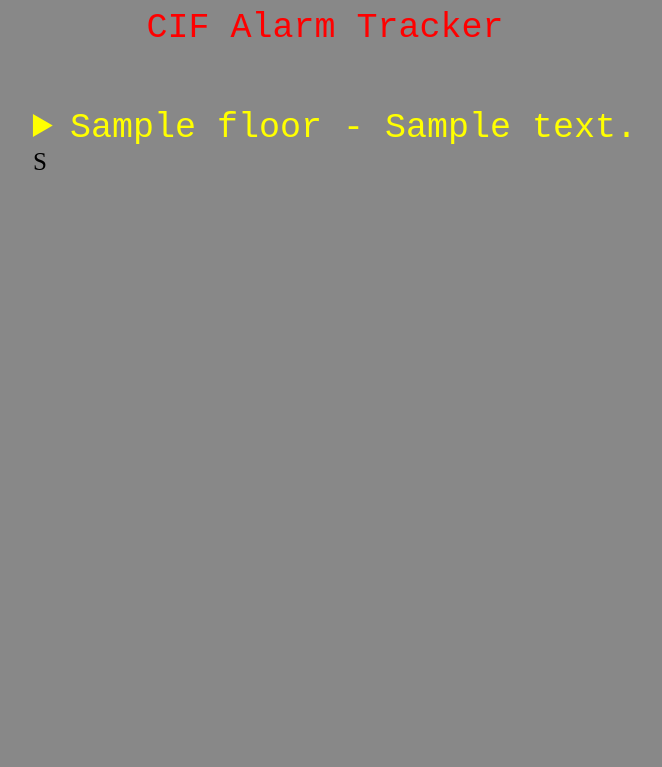
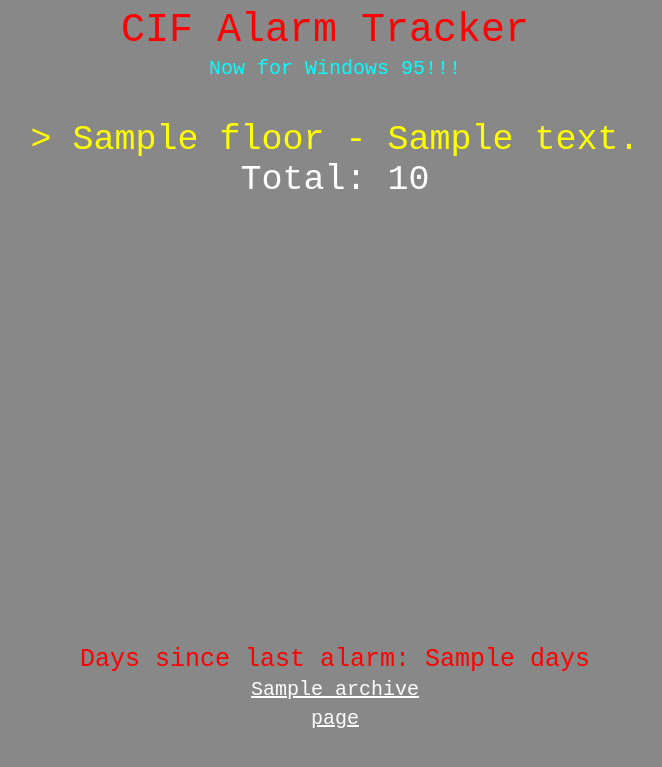
Before and after one commit to CIF-Rochester/Fire-Alarm-Monitor, a Flask app: template templates/fire.html in a window 1280 px wide. Shown: the top 767 px of the page, without its empty margins (305-967 px from the left). Run offline with Flask 3, Linux system fonts and the light colour scheme; the template is opened without the code that fills it: most values are stand-ins (such as "Sample title", 1, 10 or a date in 2020).

Commit message:
latest updates

```diff
--- a/main.py
+++ b/main.py
@@ -2,6 +2,7 @@ import argparse
 import logging
 import os
 from dataclasses import dataclass
+import datetime
 
 from flask import Flask, request, redirect, url_for, render_template
 app = Flask(__name__)
@@ -12,7 +13,13 @@ BACKGROUND_COLOR="#0f0f0f"
 class Floor_Data:
     name: str
     summary: int
-    data: list[str]
+    alarms_str: str
+    arrow: str
+
+@dataclass
+class Archive_Page:
+    name: str
+    url: str
 
 def makeLogger(logFile):
     formatter = logging.Formatter(fmt='[%(asctime)s] %(levelname)-8s %(message)s',
@@ -24,28 +31,73 @@ def makeLogger(logFile):
     logger.addHandler(fh)
     return logger
 
-def set_data(data:list[Floor_Data], file: str):
+def get_archive_pages():
+    archive = []
+    for filename in os.listdir('archive'):
+        archive.append(Archive_Page(name=filename, url=url_for('archive_alarms', filename=filename)))
+    return archive
+
+def set_data(data:list, file: str):
     with open(file,'r') as f:
         content = f.read()
+    now = datetime.datetime.now()
+    days = 100000
+    total = 0
     for line in content.split("\n"):
+        if line == '':
+           continue
         line_split = line.split(",")
         floor: int = 0
-        if not line_split[0][:1].lower() == 'b':
+        if line_split[0].lower()[0] == 'o':
+            floor = 10
+            line_split[0] = line_split[0][1:]
+        elif not line_split[0][:1].lower() == 'b':
             floor = int(line_split[0][:1])
         data[floor].summary += 1
-        data[floor].data.append(f"{line_split[0]} - {line_split[1]} {line_split[2]}")
+        total += 1
+        data[floor].alarms_str += f"{line_split[0]} - {line_split[1]} {line_split[2]}<br>"
+        date = datetime.datetime.strptime(line_split[1], '%Y-%m-%d')
+        days = min(days, (now-date).days)
+    if days == 100000:
+        return 'N/A', total
+    return days, total
+
 @app.route('/', methods=['GET', 'POST'])
-def update_file():
-    if request.method == 'GET':
+def default_route():
+    return redirect(url_for('current_alarms'))
+
+@app.route('/alarms')
+def current_alarms():
+    try:
         data = []
         for i in range(10):
             if i == 0:
-                data.append(Floor_Data(name='Basement', summary=0, data=[]))
+                data.append(Floor_Data(name='Basement', summary=0, alarms_str='', arrow=f'ArrowBasement'))
             else:
-                data.append(Floor_Data(name=f'Floor {i}', summary=0, data=[]))
-        set_data(data, "alarms.txt")
-        return render_template('fire.html', color=BACKGROUND_COLOR, floor_data=data)
+                data.append(Floor_Data(name=f'Floor {i}', summary=0, alarms_str='', arrow=f'ArrowFloor {i}'))
+        data.append(Floor_Data(name='Other', summary=0, alarms_str='', arrow='ArrowOther'))
+        days, total = set_data(data, 'alarms')
+        archive = get_archive_pages()
+        return render_template('fire.html', color=BACKGROUND_COLOR, floor_data=data, days=days, total=total, archive=archive)
+    except Exception as e:
+        print(e)
+        return redirect(url_for('current_alarms'))
 
+@app.route('/archive/<filename>')
+def archive_alarms(filename):
+    try:
+        data = []
+        for i in range(10):
+            if i == 0:
+                data.append(Floor_Data(name='Basement', summary=0, alarms_str='', arrow=f'ArrowBasement'))
+            else:
+                data.append(Floor_Data(name=f'Floor {i}', summary=0, alarms_str='', arrow=f'ArrowFloor {i}'))
+        data.append(Floor_Data(name='Other', summary=0, alarms_str='', arrow='ArrowOther'))
+        days, total = set_data(data, f'archive/{filename}')
+        archive = get_archive_pages()
+        return render_template('fire.html', color=BACKGROUND_COLOR, floor_data=data, days=days, total=total, archive=archive)
+    except Exception as e:
+        return redirect(url_for('current_alarms'))
 
 if __name__ == '__main__':
     logger = "fire.log"
@@ -54,4 +106,4 @@ if __name__ == '__main__':
     # from waitress import serve
     # serve(app,host='0.0.0.0',port=8080)
     # gunicorn -w 4 'web_printer:app' -b '0.0.0.0:8080'
-    app.run(host='0.0.0.0', port=5000,debug=False)
+    app.run(host='0.0.0.0', port=5001,debug=False)
--- a/templates/fire.html
+++ b/templates/fire.html
@@ -26,7 +26,7 @@
         }
 
         #header {
-            margin-bottom: 3rem;
+            margin-bottom: 0.1rem;
             text-align: center;
             color:#ff0000;
             font-family:'Courier new';
@@ -35,7 +35,7 @@
 
         #header>div:first-child {
             padding-right: 1rem;
-            font-size: 1.75rem;
+            font-size: 2rem;
         }
 
         #header>div:nth-child(2) {
@@ -44,22 +44,52 @@
             text-overflow: ellipsis;
         }
 
+        #splash {
+            text-align: center;
+            color:#00ffff;
+            font-family:'Courier new';
+            font-size: 1rem;
+            cursor: pointer;
+            margin-top: 0.1rem;
+            margin-bottom: 2rem;
+        }
+
         #mainBody {
             flex: 1;
         }
 
-        summary {
+        #summary {
             text-align: center;
             color:#ffff00;
             font-family:'Courier new';
             font-size: 1.75rem;
+            cursor: pointer;
         }
 
-        details {
+        #alarms {
             text-align: center;
             color:#ffffff;
             font-family:'Courier new';
             font-size: 1rem;
+            display: none;
+        }
+        #footer {
+            margin-bottom: 3rem;
+            text-align: center;
+            color:#ff0000;
+            font-family:'Courier new';
+        }
+        .third {
+            width: 33%;
+            display: inline-block;
+        }
+        #archive_page {
+            margin-bottom: 1rem;
+            margin-top: 1rem;
+            text-align: center;
+            color:#ffffff;
+            font-size: 1rem;
+            font-family:'Courier new';
         }
     </style>
 </head>
@@ -70,15 +100,40 @@
         <div id="header">
             <div>CIF Alarm Tracker</div>
         </div>
+            <div id="splash">
+                <div>Now for Windows 95!!!</div>
+            </div>
         <div id="mainBody">
+            <script type="text/javascript">
+            function toggle(className, arrowID) {
+                var element = document.getElementById(className);
+                var arrow = document.getElementById(arrowID);
+                if (element.style.display === "none"){
+                    element.style.display = "block";
+                    arrow.innerHTML = "+"
+                } else {
+                    element.style.display = "none";
+                    arrow.innerHTML = ">"
+                }
+            }
+          </script>
             {% for floor in floor_data %}
-              <details>
-                <summary>{{floor.name}} - {{floor.summary}}</summary>
-                  {% for alarm in floor.data %}
-                    <p>{{alarm}}</p>
-                  {% endfor %}
-              </details>
-            {% endfor %}S
+                  <div id="summary" onclick="toggle('{{floor.name}}', 'arrow_{{floor.name}}')">
+                    <span id='arrow_{{floor.name}}'> ></span> {{floor.name}} - {{floor.summary}}
+                  </div>
+                    <div id='{{floor.name}}' style="text-align: center;color:#ffffff;font-family:'Courier new';font-size: 1rem;display: none;">
+                        <p>{{floor.alarms_str | safe}}</p>
+                    </div>
+            {% endfor %}
+            <div style="text-align: center;color:#ffffff;font-family:'Courier new';font-size: 1.75rem;">Total: {{total}}</div>
+        </div>
+        <div id="footer">
+            <div id="add">
+                Days since last alarm: {{days}}
+            </div>
+            {% for archive_page in archive %}
+                <div class="third"><a id="archive_page" href="{{archive_page.url}}">{{archive_page.name}}</a></div>
+            {% endfor %}
         </div>
     </div>
 </div>
```
